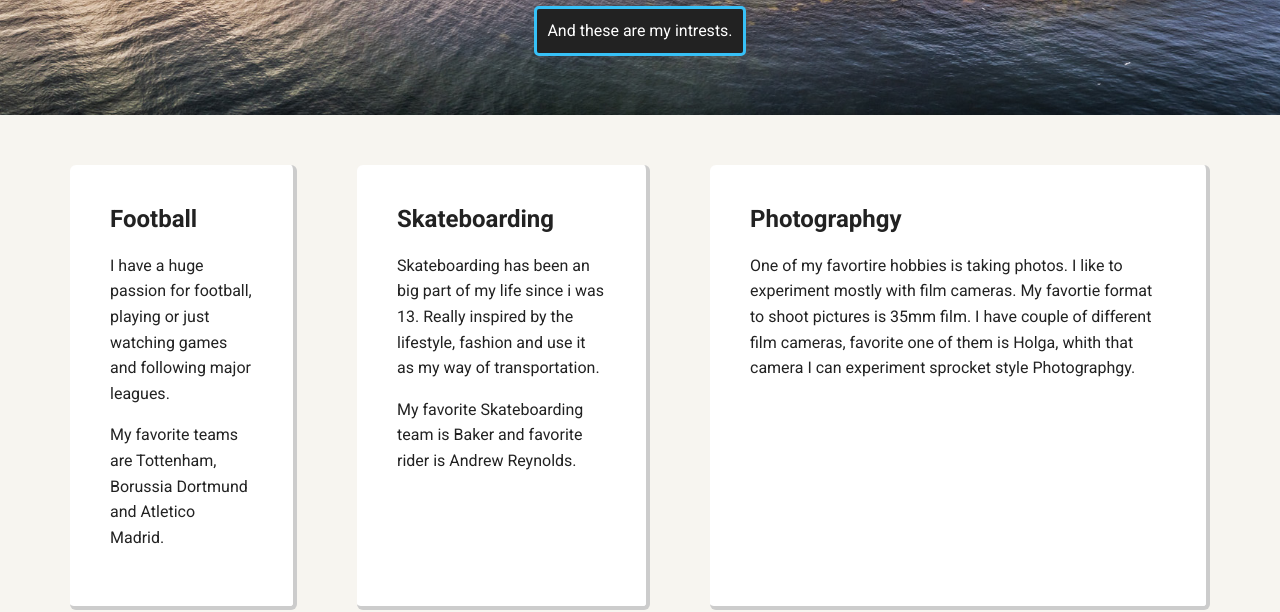
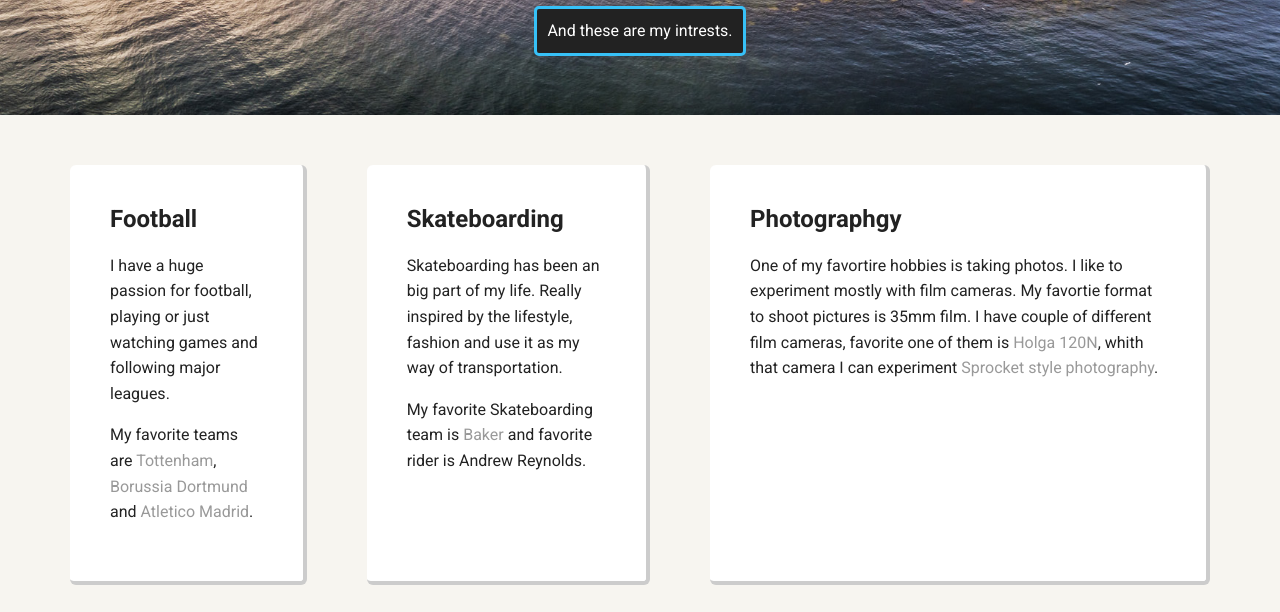
Before and after one commit to MarttiLe/Techdegree-Project-1, a plain HTML site: page intrests.html in a window 1280 px wide. Shown: the part 355-967 px from the top of the page. Drawn offline with Linux system fonts and the light colour scheme; a web font is replaced by a local one.

Commit message:
Update intrests.html

```diff
--- a/intrests.html
+++ b/intrests.html
@@ -27,18 +27,18 @@
       <div class="card">
         <h2>Football</h2>
         <p>I have a huge passion for football, playing or just watching games and following major leagues.</p>
-        <p>My favorite teams are Tottenham, Borussia Dortmund and Atletico Madrid.</p>
+        <p>My favorite teams are <a href="https://www.tottenhamhotspur.com" target="_blank">Tottenham</a>, <a href="https://www.bvb.de/eng" target="_blank">Borussia Dortmund</a> and <a href="https://en.atleticodemadrid.com/" target="_blank">Atletico Madrid</a>.</p>
       </div>
 
       <div class="card">
         <h2>Skateboarding</h2>
-        <p>Skateboarding has been an big part of my life since i was 13. Really inspired by the lifestyle, fashion and use it as my way of transportation.</p>
-        <p>My favorite Skateboarding team is Baker and favorite rider is Andrew Reynolds.</p>
+        <p>Skateboarding has been an big part of my life. Really inspired by the lifestyle, fashion and use it as my way of transportation.</p>
+        <p>My favorite Skateboarding team is <a href="https://www.bakerskateboards.com" target="_blank">Baker</a> and favorite rider is Andrew Reynolds.</p>
       </div>
 
       <div class="card">
         <h2>Photographgy</h2>
-        <p>One of my favortire hobbies is taking photos. I like to experiment mostly with film cameras. My favortie format to shoot pictures is 35mm film. I have couple of different film cameras, favorite one of them is Holga, whith that camera I can experiment sprocket style Photographgy.</p>
+        <p>One of my favortire hobbies is taking photos. I like to experiment mostly with film cameras. My favortie format to shoot pictures is 35mm film. I have couple of different film cameras, favorite one of them is <a href="http://camera-wiki.org/wiki/Holga_120N" target="_blank">Holga 120N</a>, whith that camera I can experiment <a href="https://en.wikipedia.org/wiki/Sprocket_hole_photography" target="_blank">Sprocket style photography</a>.</p>
       </div>
 
     </main>
```
